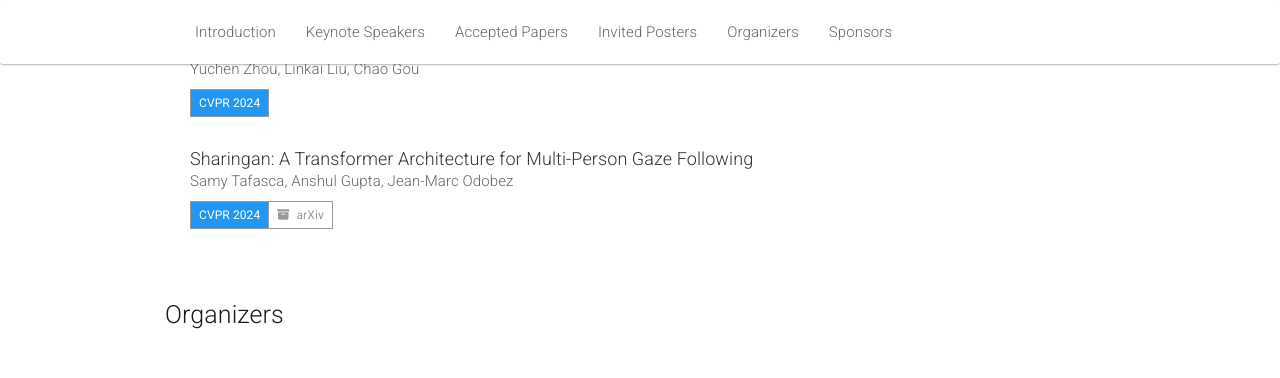
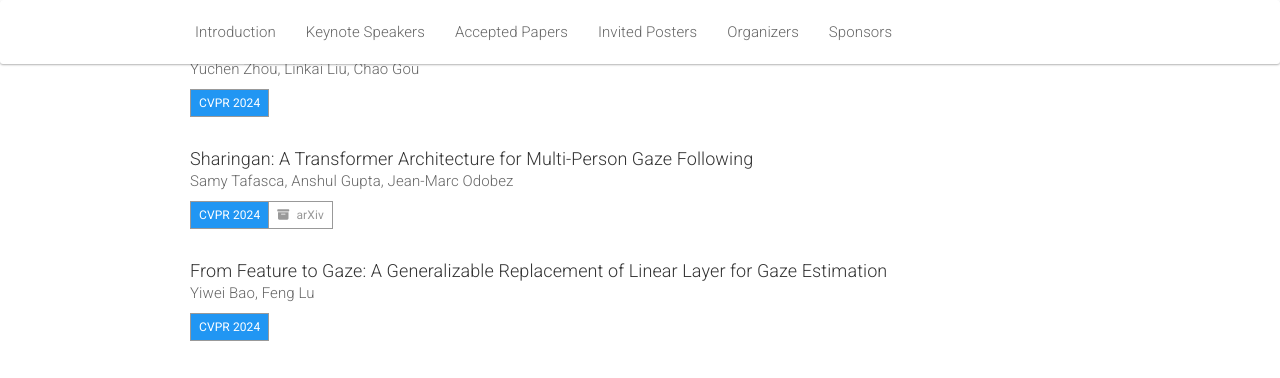
Before and after one commit to gazeworkshop/gazeworkshop.github.io, a Jekyll site: the page built from _pages/home_2024.md, in a window 1280 px wide and 900 px high, scrolled down 3470 px, cut to the strip 0-378 px from the top of the window. Built offline with Jekyll 4.4.1, drawn with Linux system fonts in a browser that asks for light colours; nearby versions of some CDN libraries.

Commit message:
Add Yiwei's paper to invited posters

```diff
--- a/_pages/home_2024.md
+++ b/_pages/home_2024.md
@@ -293,6 +293,22 @@ acknowledgements: ""
       </div>
     </div>
 
+    <div class="paper">
+      <span class="title">From Feature to Gaze: A Generalizable Replacement of Linear Layer for Gaze Estimation</span>
+      <span class="authors">Yiwei Bao, Feng Lu</span>
+      <div class="btn-group btn-group-xs" role="group">
+        <button class="btn btn-primary">CVPR 2024</button>
+        <!--<button class="btn btn-poster-id">POSTER LOCATION + ID</button>-->
+        <!--<a class="btn btn-default" target="_blank" href="POSTER LOCATION + ID"><i class="fas fa-file-pdf"></i> PDF</a>-->
+        <!--<a class="btn btn-default" target="_blank" href="CVF PDF URL"><i class="fas fa-file-pdf"></i> PDF (CVF)</a>-->
+        <!--<a class="btn btn-default" target="_blank" href="CVF SUPPL URL"><i class="fas fa-file-pdf"></i> Suppl. (CVF)</a>-->
+	<!--<a class="btn btn-default" target="_blank" href="https://arxiv.org/abs/2310.00816"><i class="fas fa-archive"></i> arXiv</a>-->
+        <!-- <a class="btn btn-default" target="_blank" href="SUPPL PDF"><i class="fas fa-file-pdf"></i> Supp.</a> -->
+        <!-- <a class="btn btn-default" target="_blank" href="GITHUB URL"><i class="fas fa-code"></i> Code</a> -->
+        <!-- <a class="btn btn-default" target="_blank" href="VIDEO URL"><i class="fas fa-video"></i> Video</a> -->
+      </div>
+    </div>
+
   </div>
 </div><br>
 
```
